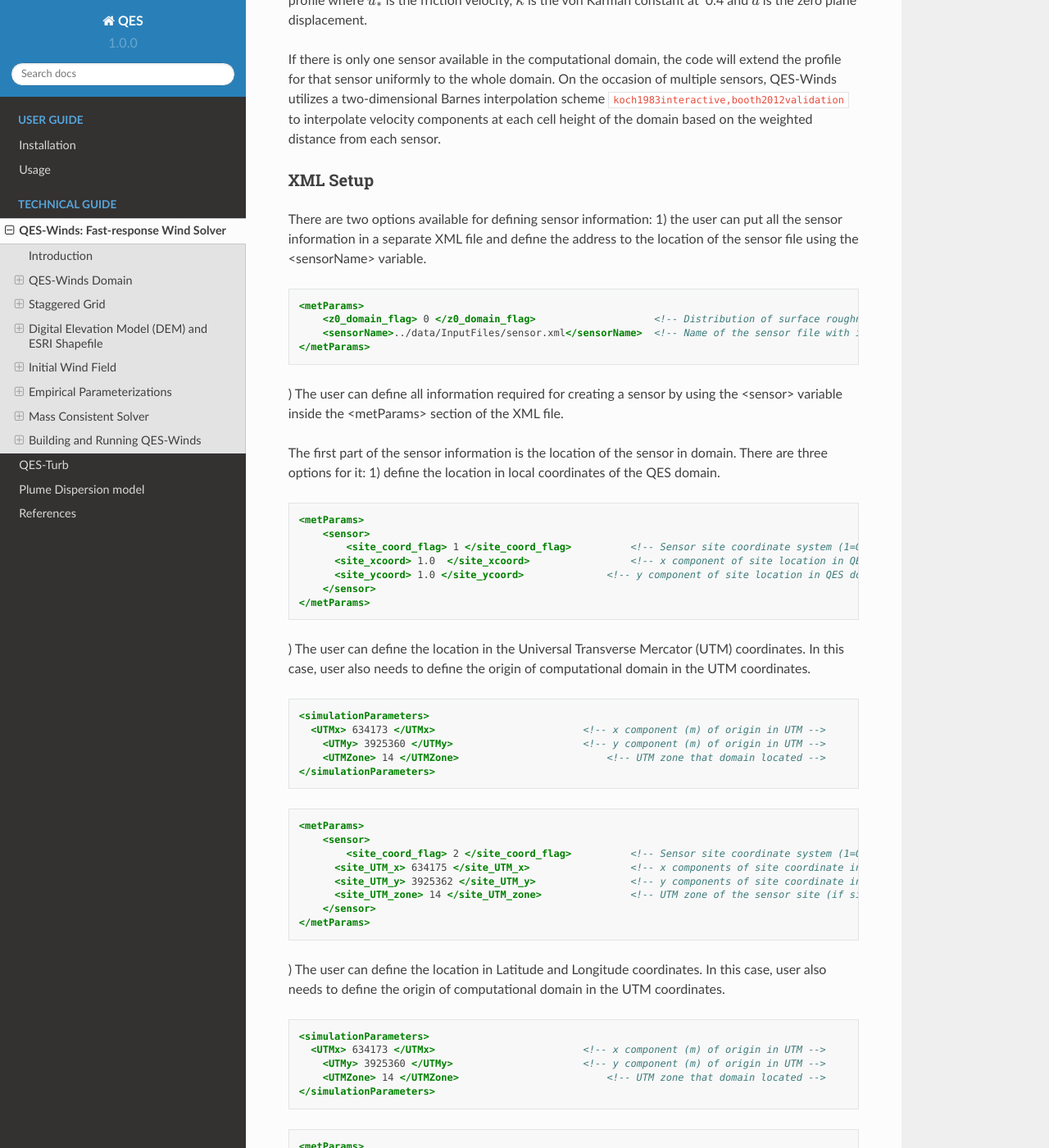
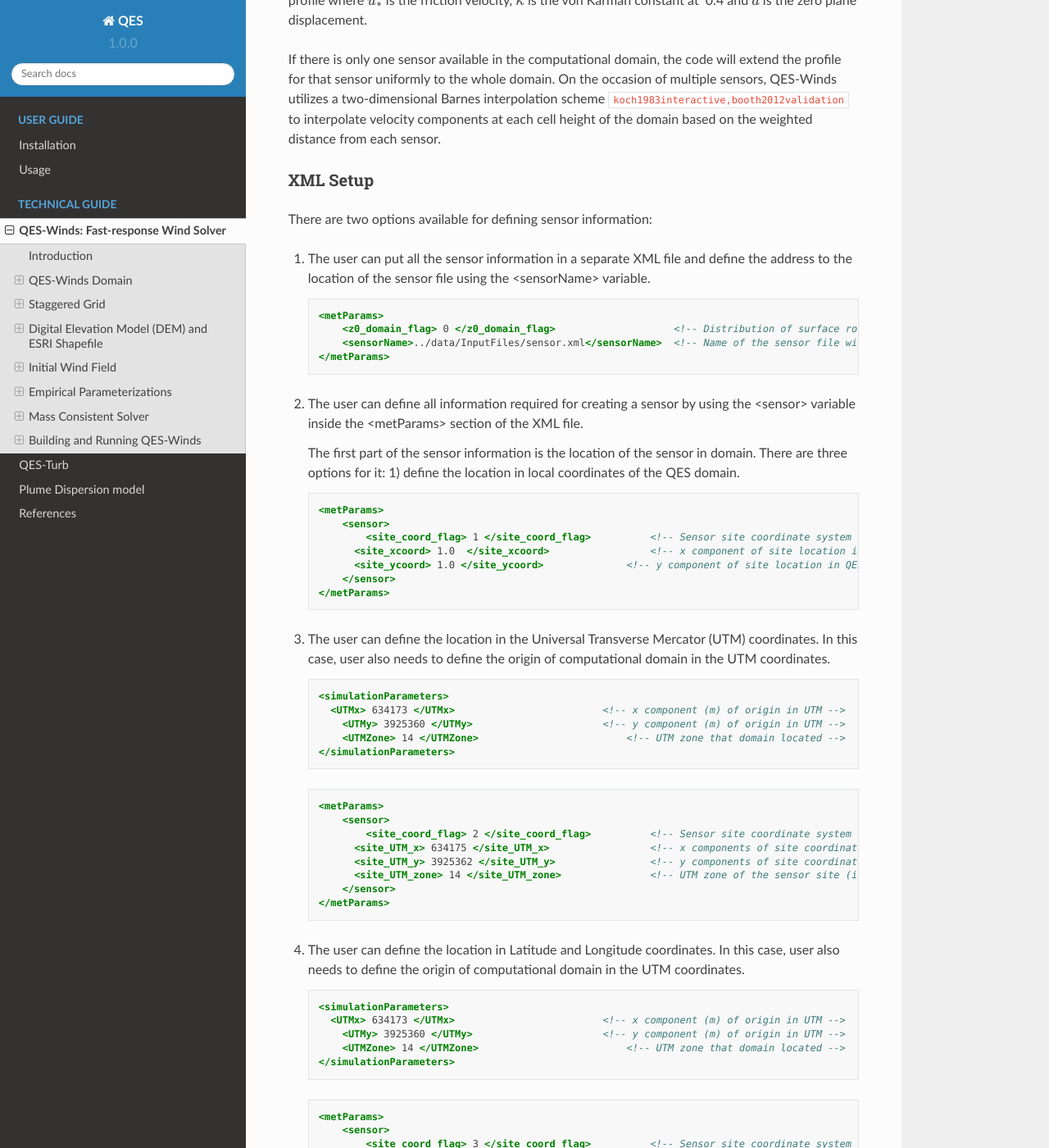
Before and after one commit to fmargairaz/rtd-tutorial, a Sphinx documentation site: the page built from docs/source/tech/QES-Winds.rst, in a window 1280 px wide and 1400 px high, scrolled down 8228 px. Shown: the whole window at 82% size. Built offline with Sphinx 7.4.7 and the Read the Docs theme 2.0.0, drawn with Linux system fonts in a browser that asks for light colours; pages that are not in the unit, such as notebooks, are missing from menus; cross-references to code outside the pages are shown as plain code.

Commit message:
use pandoc 3.1.6 - remove fig label

```diff
--- a/docs/source/tech/QES-Winds.rst
+++ b/docs/source/tech/QES-Winds.rst
@@ -346,80 +346,81 @@
 XML Setup
 ^^^^^^^^^
 
-There are two options available for defining sensor information: 1) the
-user can put all the sensor information in a separate XML file and
-define the address to the location of the sensor file using the
-<sensorName> variable.
+There are two options available for defining sensor information:
 
-.. code:: xml
+#. The user can put all the sensor information in a separate XML file
+   and define the address to the location of the sensor file using the
+   <sensorName> variable.
 
-   <metParams>
-       <z0_domain_flag> 0 </z0_domain_flag>                    <!-- Distribution of surface roughness for domain (0-uniform (default), 1-custom -->
-       <sensorName>../data/InputFiles/sensor.xml</sensorName>  <!-- Name of the sensor file with information for the sensor included -->
-   </metParams>
+   .. code:: xml
 
-) The user can define all information required for creating a sensor by
-using the <sensor> variable inside the <metParams> section of the XML
-file.
+      <metParams>
+          <z0_domain_flag> 0 </z0_domain_flag>                    <!-- Distribution of surface roughness for domain (0-uniform (default), 1-custom -->
+          <sensorName>../data/InputFiles/sensor.xml</sensorName>  <!-- Name of the sensor file with information for the sensor included -->
+      </metParams>
 
-The first part of the sensor information is the location of the sensor
-in domain. There are three options for it: 1) define the location in
-local coordinates of the QES domain.
+#. The user can define all information required for creating a sensor by
+   using the <sensor> variable inside the <metParams> section of the XML
+   file.
 
-.. code:: xml
+   The first part of the sensor information is the location of the
+   sensor in domain. There are three options for it: 1) define the
+   location in local coordinates of the QES domain.
 
-   <metParams>
-       <sensor>
-           <site_coord_flag> 1 </site_coord_flag>          <!-- Sensor site coordinate system (1=QES (default), 2=UTM, 3=Lat/Lon) -->
-         <site_xcoord> 1.0  </site_xcoord>                 <!-- x component of site location in QES domain (m) (if site_coord_flag = 1) -->
-         <site_ycoord> 1.0 </site_ycoord>              <!-- y component of site location in QES domain (m) (if site_coord_flag = 1)-->
-       </sensor>
-   </metParams>
+   .. code:: xml
 
-) The user can define the location in the Universal Transverse Mercator
-(UTM) coordinates. In this case, user also needs to define the origin of
-computational domain in the UTM coordinates.
+      <metParams>
+          <sensor>
+              <site_coord_flag> 1 </site_coord_flag>          <!-- Sensor site coordinate system (1=QES (default), 2=UTM, 3=Lat/Lon) -->
+            <site_xcoord> 1.0  </site_xcoord>                 <!-- x component of site location in QES domain (m) (if site_coord_flag = 1) -->
+            <site_ycoord> 1.0 </site_ycoord>              <!-- y component of site location in QES domain (m) (if site_coord_flag = 1)-->
+          </sensor>
+      </metParams>
 
-.. code:: xml
+#. The user can define the location in the Universal Transverse Mercator
+   (UTM) coordinates. In this case, user also needs to define the origin
+   of computational domain in the UTM coordinates.
 
-   <simulationParameters>
-     <UTMx> 634173 </UTMx>                         <!-- x component (m) of origin in UTM -->
-       <UTMy> 3925360 </UTMy>                      <!-- y component (m) of origin in UTM -->
-       <UTMZone> 14 </UTMZone>                         <!-- UTM zone that domain located -->
-   </simulationParameters>
+   .. code:: xml
 
-.. code:: xml
+      <simulationParameters>
+        <UTMx> 634173 </UTMx>                         <!-- x component (m) of origin in UTM -->
+          <UTMy> 3925360 </UTMy>                      <!-- y component (m) of origin in UTM -->
+          <UTMZone> 14 </UTMZone>                         <!-- UTM zone that domain located -->
+      </simulationParameters>
 
-   <metParams>
-       <sensor>
-           <site_coord_flag> 2 </site_coord_flag>          <!-- Sensor site coordinate system (1=QES (default), 2=UTM, 3=Lat/Lon) -->
-         <site_UTM_x> 634175 </site_UTM_x>                 <!-- x components of site coordinate in UTM (if site_coord_flag = 2) -->
-         <site_UTM_y> 3925362 </site_UTM_y>                <!-- y components of site coordinate in UTM (if site_coord_flag = 2)-->
-         <site_UTM_zone> 14 </site_UTM_zone>               <!-- UTM zone of the sensor site (if site_coord_flag = 2)-->
-       </sensor>
-   </metParams>
+   .. code:: xml
 
-) The user can define the location in Latitude and Longitude
-coordinates. In this case, user also needs to define the origin of
-computational domain in the UTM coordinates.
+      <metParams>
+          <sensor>
+              <site_coord_flag> 2 </site_coord_flag>          <!-- Sensor site coordinate system (1=QES (default), 2=UTM, 3=Lat/Lon) -->
+            <site_UTM_x> 634175 </site_UTM_x>                 <!-- x components of site coordinate in UTM (if site_coord_flag = 2) -->
+            <site_UTM_y> 3925362 </site_UTM_y>                <!-- y components of site coordinate in UTM (if site_coord_flag = 2)-->
+            <site_UTM_zone> 14 </site_UTM_zone>               <!-- UTM zone of the sensor site (if site_coord_flag = 2)-->
+          </sensor>
+      </metParams>
 
-.. code:: xml
+#. The user can define the location in Latitude and Longitude
+   coordinates. In this case, user also needs to define the origin of
+   computational domain in the UTM coordinates.
 
-   <simulationParameters>
-     <UTMx> 634173 </UTMx>                         <!-- x component (m) of origin in UTM -->
-       <UTMy> 3925360 </UTMy>                      <!-- y component (m) of origin in UTM -->
-       <UTMZone> 14 </UTMZone>                         <!-- UTM zone that domain located -->
-   </simulationParameters>
+   .. code:: xml
 
-.. code:: xml
+      <simulationParameters>
+        <UTMx> 634173 </UTMx>                         <!-- x component (m) of origin in UTM -->
+          <UTMy> 3925360 </UTMy>                      <!-- y component (m) of origin in UTM -->
+          <UTMZone> 14 </UTMZone>                         <!-- UTM zone that domain located -->
+      </simulationParameters>
 
-   <metParams>
-       <sensor>
-           <site_coord_flag> 3 </site_coord_flag>          <!-- Sensor site coordinate system (1=QES (default), 2=UTM, 3=Lat/Lon) -->
-         <site_lat> 35.46270 </site_lat>               <!-- x components of site coordinate in Latitude (if site_coord_flag = 3) -->
-         <site_lat> -97.52130 </site_lat>              <!-- y components of site coordinate in Longitude (if site_coord_flag = 3)-->
-       </sensor>
-   </metParams>
+   .. code:: xml
+
+      <metParams>
+          <sensor>
+              <site_coord_flag> 3 </site_coord_flag>          <!-- Sensor site coordinate system (1=QES (default), 2=UTM, 3=Lat/Lon) -->
+            <site_lat> 35.46270 </site_lat>               <!-- x components of site coordinate in Latitude (if site_coord_flag = 3) -->
+            <site_lat> -97.52130 </site_lat>              <!-- y components of site coordinate in Longitude (if site_coord_flag = 3)-->
+          </sensor>
+      </metParams>
 
 The second part of sensor definition is choosing type of profile for
 different time steps, if applicable. The <timeSeries> variable is
```
